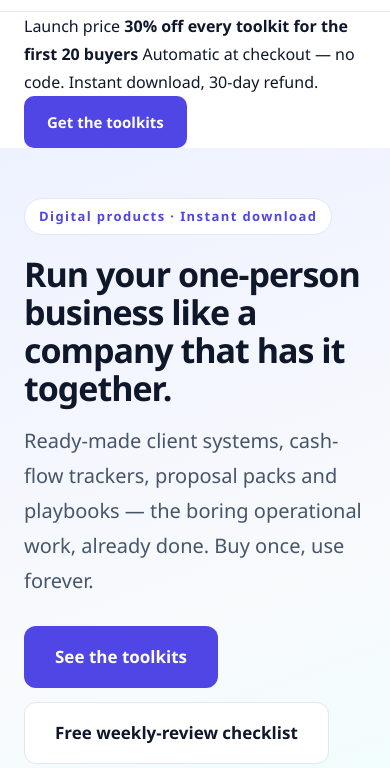
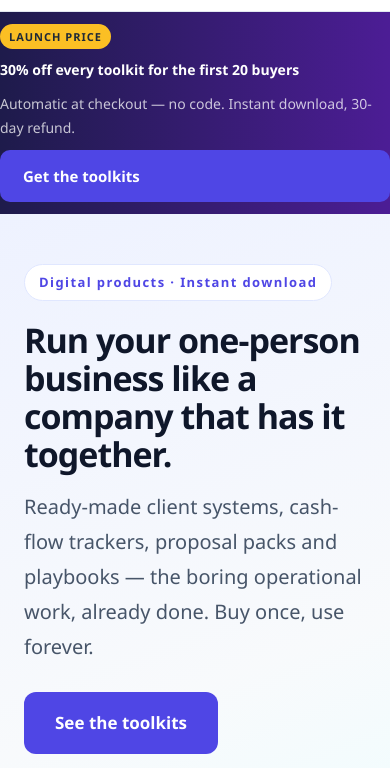
Before and after one commit to aliamini51300-maker/aliamini51300-maker.github.io, a plain HTML site: page index.html in a window 390 px wide. Shown: the part 51-819 px from the top of the page. Drawn offline with Linux system fonts and the light colour scheme.

Commit message:
soloforge: publish pages: style.css

```diff
--- a/style.css
+++ b/style.css
@@ -74,6 +74,17 @@ section{padding:62px 0}
 .cta-box .btn{background:#fff;color:var(--ink)}
 .cta-box .btn:hover{background:#e0e7ff}
 .cta-row{display:flex;gap:12px;flex-wrap:wrap}
+.launch-strip{background:linear-gradient(90deg,#1e1b4b,#4c1d95);color:#fff}
+.launch-strip-inner{display:flex;align-items:center;gap:13px;flex-wrap:wrap;
+  padding:12px 0;font-size:15px}
+.launch-strip-inner .muted{color:rgba(255,255,255,.75)}
+.launch-strip-inner .btn{margin-inline-start:auto}
+.launch-tag{background:#fbbf24;color:#1f2937;font-size:11px;font-weight:800;
+  letter-spacing:.09em;text-transform:uppercase;padding:3px 9px;border-radius:999px}
+@media (max-width:640px){
+  .launch-strip-inner{font-size:14px;gap:9px}
+  .launch-strip-inner .btn{margin-inline-start:0;width:100%}
+}
 .posts-list{display:grid;gap:18px;max-width:760px}
 .posts-list a{display:block;border:1px solid var(--line);border-radius:14px;padding:20px 22px;
   text-decoration:none;color:inherit;background:#fff}
```
